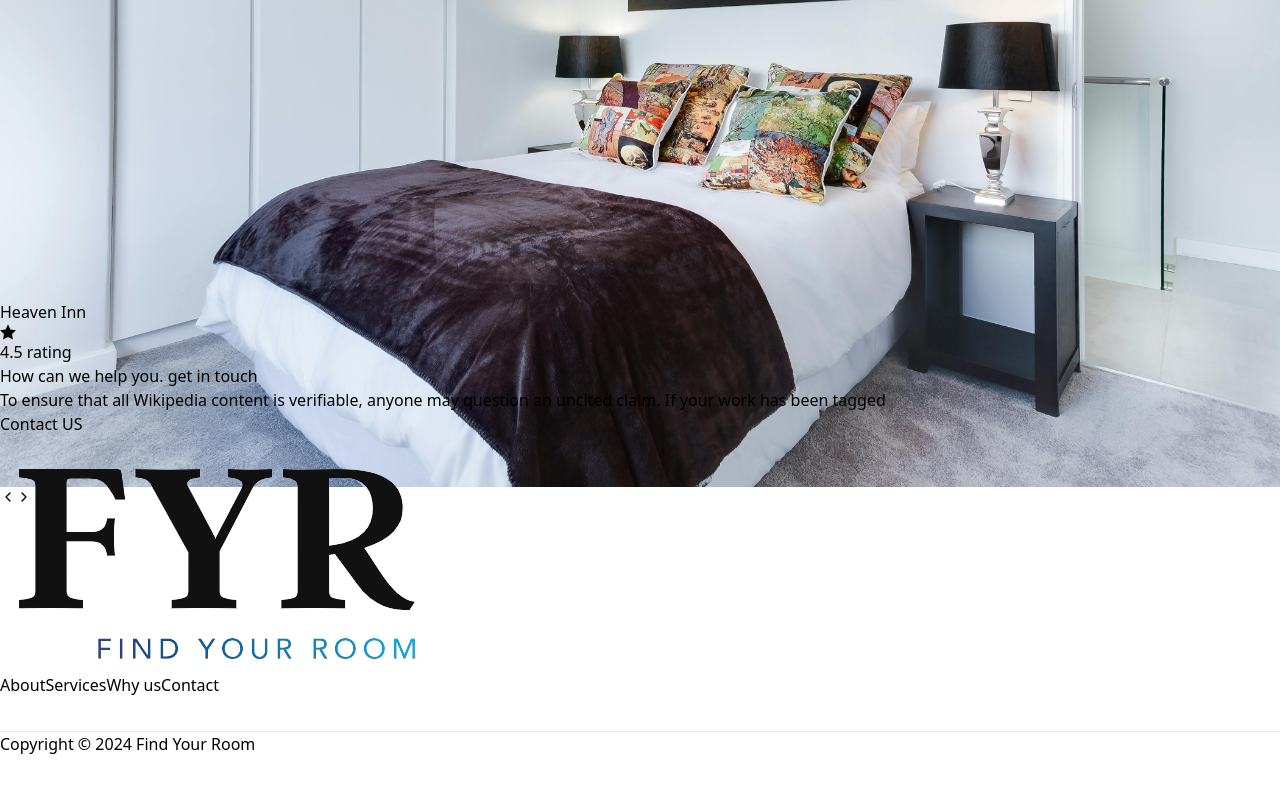
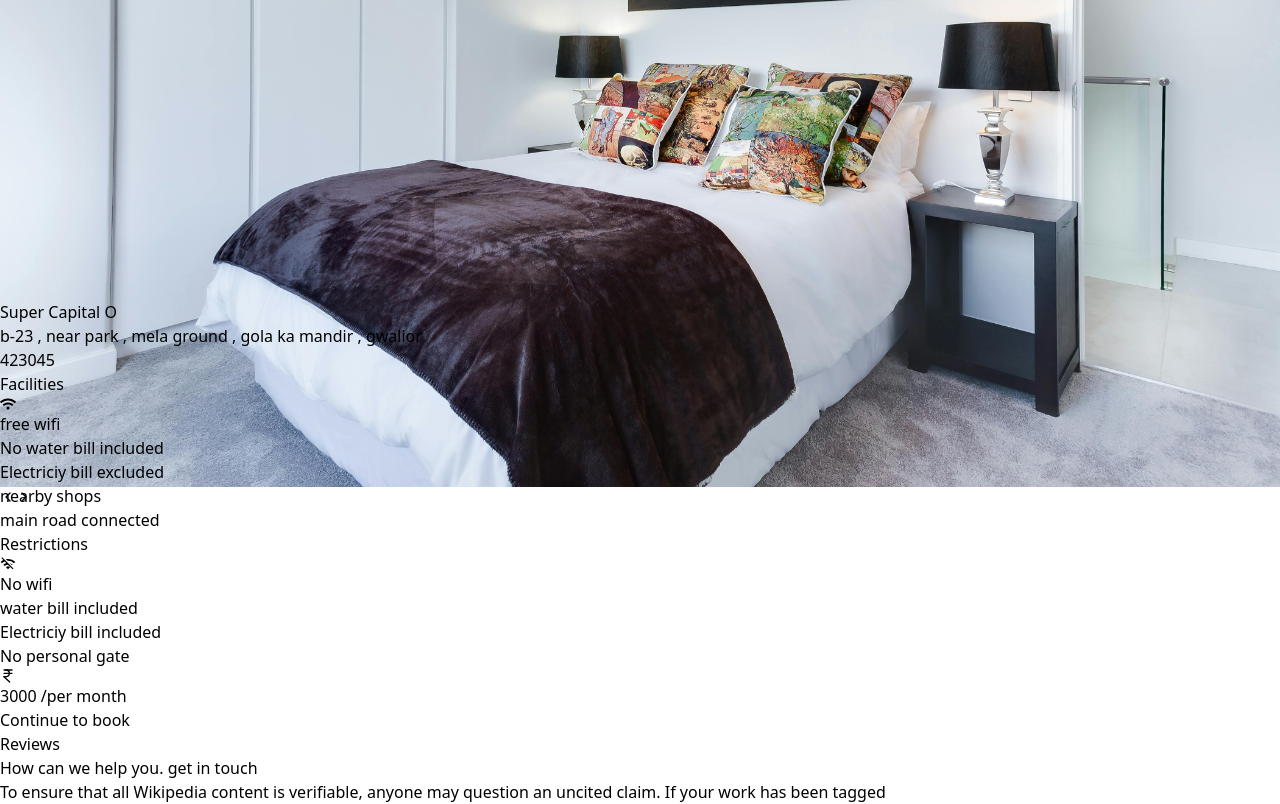
Before and after one commit to Starkds/FYR, a React (Vite) app: page /PlaceInfo in a window 1280 px wide. Shown: the part 633-1437 px from the top of the page. Before the commit the page ends 1389 px from the top, so only its background shows below. Built offline with nearby package versions, Linux system fonts and the light colour scheme.

Commit message:
front-end end full , Only minor changes needed

```diff
--- a/src/cards/PlaceInfo.jsx
+++ b/src/cards/PlaceInfo.jsx
@@ -2,7 +2,9 @@ import React from 'react';
 import { useState } from 'react';
 import { LuChevronLeft } from "react-icons/lu";
 import { LuChevronRight } from "react-icons/lu";
-import { ImStarFull } from "react-icons/im";
+import { FaWifi } from "react-icons/fa";
+import { MdWifiOff } from "react-icons/md";
+import { LuIndianRupee } from "react-icons/lu";
 function PlaceInfo(){
 
     const [currentIndex, setCurrentIndex] = useState(0);
@@ -24,7 +26,7 @@ function PlaceInfo(){
     };
     return (
         <>
-        <div  className='mt-14'>
+        <div  className='mt-14  border-2 border-solid border-gray-800'>
             <div
       className="flex justify-center h-screen w-full"
       style={{ height: '75vh' }}
@@ -51,14 +53,78 @@ function PlaceInfo(){
     </div>
 
 
-    <div className='w-3/12 h-fit'>
-      <div> Heaven Inn</div>
-      <div className='flex w-10 '>
-        < ImStarFull/>
-          4.5  rating
+
+        </div>
+
+        <div className='w-screen  h-fit  gap-4   flex '>
+
+   <div className='w-3/5 h-2/4  mt-10 m-auto  ' >
+
+   <div className='flex justify-between mx-auto w-11/12 items-center'>
+     <div className='flex flex-col ' >
+     <p className='text-4xl font-semibold my-3 '>Super Capital O</p>
+     <p className='text-2xl font-medium '>b-23 , near park , mela ground , gola ka mandir , gwalior</p>
+     <p className='text-xl'> 423045</p>
+     </div>
+      <div>
+       {/* space for rating */}
       </div>
+      </div>
+
+
+
+
+    <div className='w-11/12  h-fit p-1  mt-5  m-auto  '>
+     <h1 className='text-2xl  font-600 my-2'>Facilities</h1>
+     <ul className='flex flex-wrap  gap-3'>
+       <li className='border-2 border-slate-400 w-fit flex items-center gap-3  justify-between p-1 bg-zinc-200 border-solid  rounded-lg '>< FaWifi/> free wifi</li>
+       <li  className='border-2 border-slate-400 w-fit flex items-center gap-3  justify-between p-1 bg-zinc-200 border-solid  rounded-lg ' > No water bill included</li>
+       <li  className='border-2 border-slate-400 w-fit flex items-center gap-3  justify-between p-1 bg-zinc-200 border-solid  rounded-lg '>Electriciy bill excluded</li>
+       <li  className='border-2 border-slate-400 w-fit flex items-center gap-3  justify-between p-1 bg-zinc-200 border-solid  rounded-lg  '>nearby shops</li>
+       <li  className='border-2 border-slate-400 w-fit flex items-center gap-3  justify-between p-1 bg-zinc-200 border-solid  rounded-lg  '>main road connected</li>
+     </ul>
+     </div>
+
+     <div className='w-11/12  h-fit p-1  mt-5  m-auto  '>
+     <h1 className='text-2xl  font-600 my-2 '>Restrictions</h1>
+     <ul className='flex flex-wrap  gap-3'>
+       <li className='border-2 border-slate-400 w-fit flex items-center gap-3  justify-between p-1 bg-zinc-200 border-solid  rounded-lg  '>< MdWifiOff/> No wifi</li>
+       <li  className='border-2 border-slate-400 w-fit flex items-center gap-3  justify-between p-1 bg-zinc-200 border-solid  rounded-lg  ' >  water bill included</li>
+       <li  className='border-2 border-slate-400 w-fit flex items-center gap-3  justify-between p-1 bg-zinc-200 border-solid  rounded-lg  '>Electriciy bill included</li>
+       <li  className='border-2 border-slate-400 w-fit flex items-center gap-3  justify-between p-1 bg-zinc-200 border-solid  rounded-lg  '>No personal gate</li>
+
+     </ul>
+     </div>
+
+   </div>
+   <div className='w-1/3  h-96 border-2 mt-10  m-auto   border-solid  border-black '>
+
+     <h1 className='flex text-3xl font-bold text-stone-500 items-center'> <LuIndianRupee/>  3000  /per month </h1>
+      <div className='flex justify-center items-end '>
+      <button
+      className="  block w-3/5 select-none  rounded-lg bg-gray-900 mt-60 py-3.5 px-20 text-center align-middle font-sans text-sm font-bold uppercase text-white shadow-md shadow-gray-900/10 transition-all hover:shadow-lg hover:shadow-gray-900/20 focus:opacity-[0.85] focus:shadow-none active:opacity-[0.85] active:shadow-none disabled:pointer-events-none disabled:opacity-50 disabled:shadow-none"
+      type="button">
+      Continue to book
+    </button>
+      </div>
+
+
     </div>
-        </div>
+
+
+     </div>
+
+     <div className='flex w-screen  justify-center border-black border-2 border-solid my-5 h-fit flex-row '>
+    <h2 className='text-3xl w-10/12  m-10'>Reviews</h2>
+    <ul>
+      <li></li>
+      <li></li>
+      <li></li>
+      <li></li>
+      <li></li>
+      <li></li>
+    </ul>
+     </div>
         </>
     );
 }
```
Also changed, not shown: src/main.jsx (line endings or trailing spaces), 8 other files (tests, documents, lock files or other folders).
